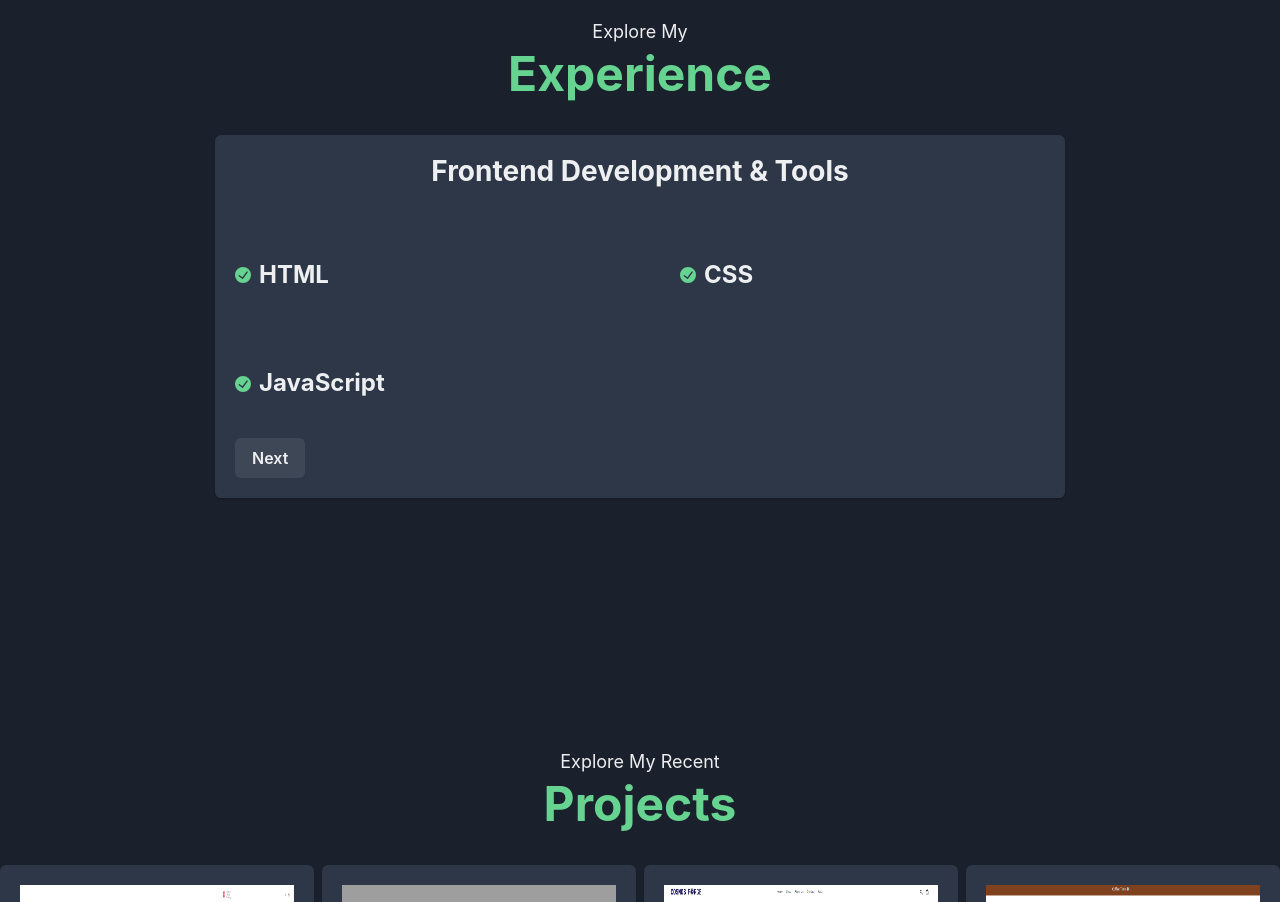
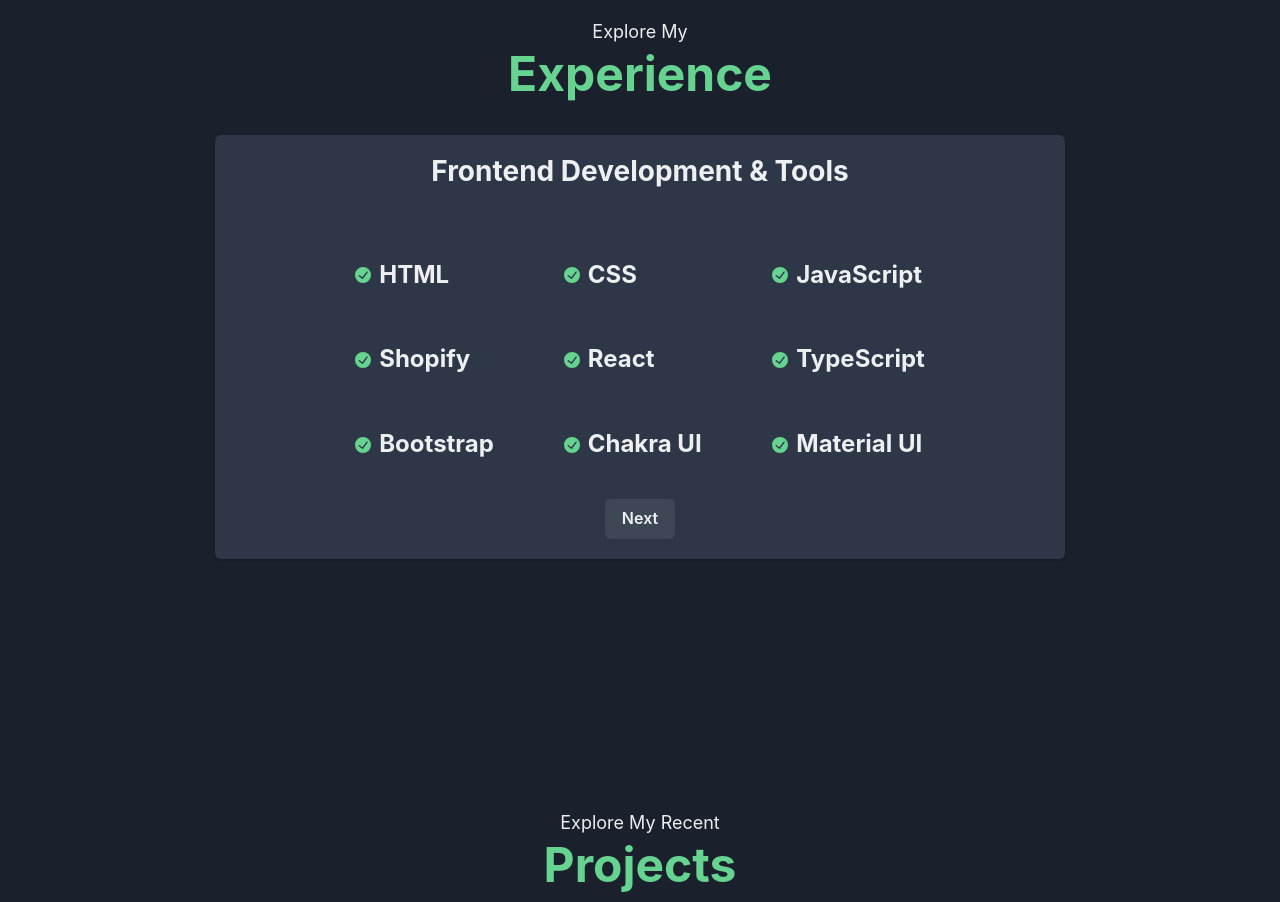
Before and after one commit to dperez00/portfolio-site, a React (Vite) app in the folder portfolio-site/: page / in a window 1280 px wide. Shown: the part 1780-2682 px from the top of the page. Built offline with nearby package versions, Linux system fonts and the light colour scheme; grey boxes are pictures that could not be loaded.

Commit message:
Refactor Skills component: Add additional skills and improve layout

```diff
--- a/portfolio-site/src/components/Skills.tsx
+++ b/portfolio-site/src/components/Skills.tsx
@@ -16,9 +16,29 @@
 const Skills = () => {
   const [page, setPage] = useState(0);
 
+  /*skills to add:
+    HTML, CSS, javascript, Shopify, React, TypeScript,
+    Bootstrap, Chakra UI, Material Ui, Git, Github, Github Copilot,
+    React Router, React Query*/
   const skills = [
-    [{ name: "HTML" }, { name: "CSS" }, { name: "JavaScript" }],
-    [{ name: "Shopify" }, { name: "React" }, { name: "TypeScript" }],
+    [
+      { name: "HTML" },
+      { name: "CSS" },
+      { name: "JavaScript" },
+      { name: "Shopify" },
+      { name: "React" },
+      { name: "TypeScript" },
+      { name: "Bootstrap" },
+      { name: "Chakra UI" },
+      { name: "Material UI" },
+    ],
+    [
+      { name: "Git" },
+      { name: "GitHub" },
+      { name: "GitHub Copilot" },
+      { name: "React Router" },
+      { name: "React Query" },
+    ],
     // add more as needed
   ];
 
@@ -36,13 +56,12 @@
           Experience
         </Heading>
       </HStack>
-      {/* <Card
-        alignItems="center"
+      <Card
         borderRadius="6px"
-        padding="24px"
         maxW="850px"
         mx="auto"
         mb="250px"
+        alignItems="center"
       >
         <CardHeader>
           <Heading as="h2" fontSize="28px" mb="32px">
@@ -50,87 +69,12 @@
           </Heading>
         </CardHeader>
         <CardBody>
-          <SimpleGrid columns={3} spacing={20}>
-            <HStack>
-              <CheckCircleIcon color="#67d391" />
-              <Heading as="h3" fontSize="24px">
-                HTML
-              </Heading>
-            </HStack>
-            <HStack>
-              <CheckCircleIcon color="#67d391" />
-              <Heading as="h3" fontSize="24px">
-                CSS
-              </Heading>
-            </HStack>
-            <HStack>
-              <CheckCircleIcon color="#67d391" />
-              <Heading as="h3" fontSize="24px">
-                JavaScript
-              </Heading>
-            </HStack>
-            <HStack>
-              <CheckCircleIcon color="#67d391" />
-              <Heading as="h3" fontSize="24px">
-                Shopify
-              </Heading>
-            </HStack>
-            <HStack>
-              <CheckCircleIcon color="#67d391" />
-              <Heading as="h3" fontSize="24px">
-                React
-              </Heading>
-            </HStack>
-            <HStack>
-              <CheckCircleIcon color="#67d391" />
-              <Heading as="h3" fontSize="24px">
-                TypeScript
-              </Heading>
-            </HStack>
-            <HStack>
-              <CheckCircleIcon color="#67d391" />
-              <Heading as="h3" fontSize="24px">
-                Chakra UI
-              </Heading>
-            </HStack>
-            <HStack>
-              <CheckCircleIcon color="#67d391" />
-              <Heading as="h3" fontSize="24px">
-                Bootstrap
-              </Heading>
-            </HStack>
-            <HStack>
-              <CheckCircleIcon color="#67d391" />
-              <Heading as="h3" fontSize="24px">
-                GitHub Copilot
-              </Heading>
-            </HStack>
-          </SimpleGrid>
-        </CardBody>
-        <CardFooter>
-          <Button bgGradient="linear(to-l, #7928CA, green.300)">Next</Button>
-        </CardFooter>
-      </Card> */}
-      {/* <Card
-        alignItems="center"
-        borderRadius="6px"
-        padding="24px"
-        maxW="850px"
-        mx="auto"
-        mb="250px"
-      >
-        <CardHeader>
-          <Heading as="h2" fontSize="28px" mb="32px">
-            Frontend Development & Tools
-          </Heading>
-        </CardHeader>
-        <CardBody>
-          <SimpleGrid columns={2} spacing={20}>
+          <SimpleGrid columns={3} spacing={14}>
             {skills[page].map((skill) => (
-              <HStack key={skill}>
+              <HStack key={skill.name}>
                 <CheckCircleIcon color="#67d391" />
                 <Heading as="h3" fontSize="24px">
-                  {skill}
+                  {skill.name}
                 </Heading>
               </HStack>
             ))}
@@ -138,42 +82,13 @@
         </CardBody>
         <CardFooter>
           <Button
-            bgGradient="linear(to-l, #7928CA, green.300)"
+            bgGradient="linear(to-1, #7928CA, green.300)"
             onClick={handleNext}
           >
             Next
           </Button>
         </CardFooter>
-      </Card> */}
-      <Box maxW="850px" mx="auto" mb="250px">
-        <Card>
-          <CardHeader>
-            <Heading as="h2" fontSize="28px" mb="32px" textAlign="center">
-              Frontend Development & Tools
-            </Heading>
-          </CardHeader>
-          <CardBody>
-            <SimpleGrid columns={2} spacing={20}>
-              {skills[page].map((skill) => (
-                <HStack key={skill.name}>
-                  <CheckCircleIcon color="#67d391" />
-                  <Heading as="h3" fontSize="24px">
-                    {skill.name}
-                  </Heading>
-                </HStack>
-              ))}
-            </SimpleGrid>
-          </CardBody>
-          <CardFooter>
-            <Button
-              bgGradient="linear(to-1, #7928CA, green.300)"
-              onClick={handleNext}
-            >
-              Next
-            </Button>
-          </CardFooter>
-        </Card>
-      </Box>
+      </Card>
     </>
   );
 };
```
